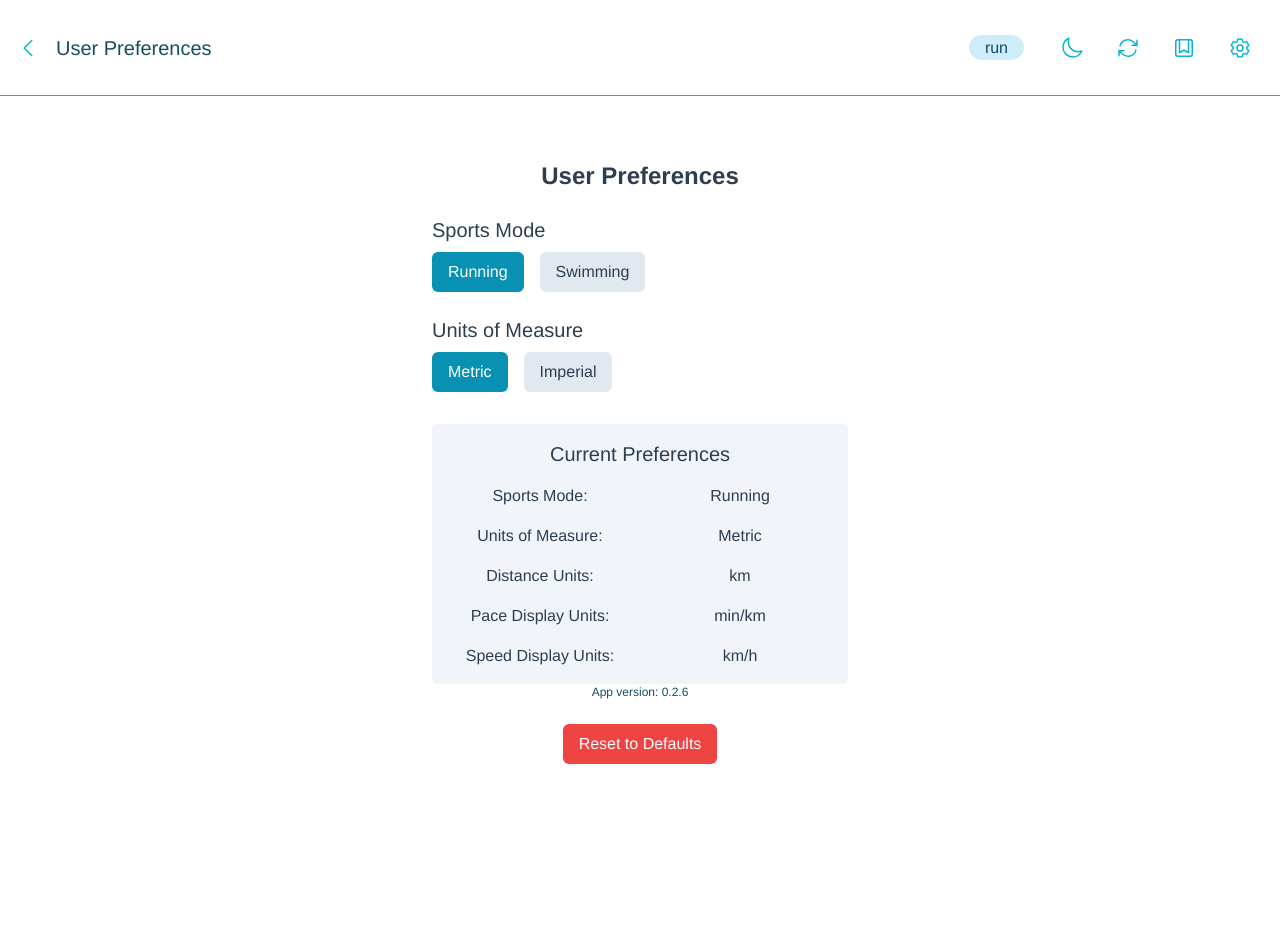
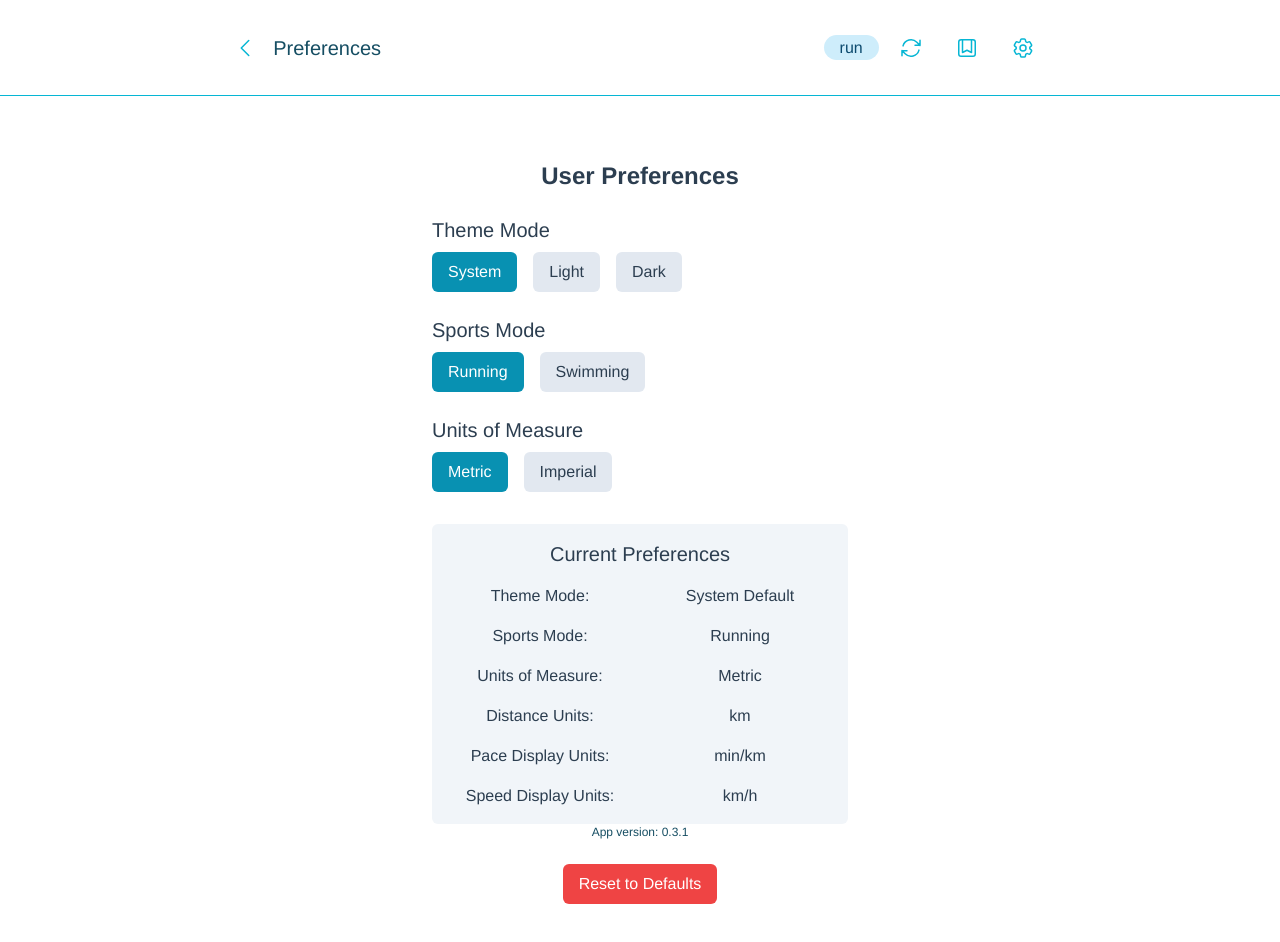
Before and after one commit to petrfaitl/pace-calculator-v2, a Vue app: page /preferences in a window 1280 px wide. Shown: the top 942 px of the page. Built offline with nearby package versions, Linux system fonts and the light colour scheme.

Commit message:
Chnages how time picker behaves

```diff
--- a/package.json
+++ b/package.json
@@ -1,6 +1,6 @@
 {
   "name": "pace-converter",
-  "version": "0.2.6",
+  "version": "0.3.1",
   "private": true,
   "scripts": {
     "dev": "vite",
--- a/src/App.vue
+++ b/src/App.vue
@@ -3,11 +3,55 @@
 </template>
 
 <script>
+import { UserPreferencesService } from "@/services/UserPreferencesService";
+
 export default {
   mounted() {
     document.title = "Pace Converter";
     document.description =
-      "Pace calculator and conversion app. Get running pace for common running distances. 400m, 800m, 1500m, 5k, 10k, half marathon, marathon and others.";
+      "A must-have tool for runners and swimmers! Effortlessly calculate and convert paces for popular distances. Supports running and swimming paces for distances like 100m, 400m, 800m, 5k, marathon, and more. Choose between metric and imperial units, and customize pace calculations for min/km, min/mile, min/100m, and min/100yds.";
+
+    // Initialize theme based on user preferences
+    this.initializeTheme();
+  },
+  methods: {
+    initializeTheme() {
+      // Load user preferences
+      const userPreferences = UserPreferencesService.loadPreferences();
+      const themeMode = userPreferences.themeMode || "system";
+
+      // Apply theme based on preferences
+      this.applyTheme(themeMode);
+
+      // Add event listener for system theme changes if using system preference
+      if (themeMode === "system") {
+        window
+          .matchMedia("(prefers-color-scheme: dark)")
+          .addEventListener("change", (evt) => {
+            if (userPreferences.themeMode === "system") {
+              if (evt.matches) {
+                document.documentElement.classList.add("dark");
+              } else {
+                document.documentElement.classList.remove("dark");
+              }
+            }
+          });
+      }
+    },
+    applyTheme(mode) {
+      if (mode === "system") {
+        // Check system preference
+        if (window.matchMedia("(prefers-color-scheme: dark)").matches) {
+          document.documentElement.classList.add("dark");
+        } else {
+          document.documentElement.classList.remove("dark");
+        }
+      } else if (mode === "dark") {
+        document.documentElement.classList.add("dark");
+      } else {
+        document.documentElement.classList.remove("dark");
+      }
+    },
   },
 };
 </script>
--- a/src/components/CustomTimePicker.vue
+++ b/src/components/CustomTimePicker.vue
@@ -7,38 +7,41 @@
       {{ label }}
     </label>
     <div class="flex items-center gap-2">
+      <!-- Hours Input -->
       <input
         ref="inputHours"
-        :value="time.hours"
+        v-model="time.hours"
         type="number"
         :id="id"
         placeholder="HH"
         class="time-input"
         min="0"
         max="23"
-        @input="updateTime"
+        @blur="handleBlur('hours')"
       />
       <span class="text-cyan-900 dark:text-cyan-50">:</span>
+      <!-- Minutes Input -->
       <input
         ref="inputMinutes"
-        :value="time.minutes"
+        v-model="time.minutes"
         type="number"
         placeholder="MM"
         class="time-input"
         min="0"
         max="59"
-        @input="updateTime"
+        @blur="handleBlur('minutes')"
       />
       <span class="text-cyan-900 dark:text-cyan-50">:</span>
+      <!-- Seconds Input -->
       <input
         ref="inputSeconds"
-        :value="time.seconds"
+        v-model="time.seconds"
         type="number"
         placeholder="SS"
         class="time-input"
         min="0"
         max="59"
-        @input="updateTime"
+        @blur="handleBlur('seconds')"
       />
     </div>
   </div>
@@ -48,56 +51,61 @@
 import { ref, toRefs, watch } from "vue";
 
 // Props for the component
-const props = defineProps(["label", "modelValue", "id"]);
+const props = defineProps({
+  label: String,
+  modelValue: String,
+  id: String,
+});
 const { modelValue } = toRefs(props);
 
 const emit = defineEmits(["update:modelValue"]);
 
 // Local state to manage time
 const time = ref({
-  hours: "00",
-  minutes: "00",
-  seconds: "00",
+  hours: "",
+  minutes: "",
+  seconds: "",
 });
 
-const inputHours = ref();
-const inputMinutes = ref();
-const inputSeconds = ref();
-
-// Update time from modelValue on load
-
-if (modelValue.value) {
-  const [hours, minutes, seconds] = modelValue.value
-    .split(":")
-    .map((val) => val.padStart(2, "0"));
-  time.value = { hours, minutes, seconds };
+// Initialize time values from modelValue
+if (modelValue.value && modelValue.value !== "00:00:00") {
+  const [hours, minutes, seconds] = modelValue.value.split(":");
+  time.value = {
+    hours: hours !== "00" ? hours : "",
+    minutes: minutes !== "00" ? minutes : "",
+    seconds: seconds !== "00" ? seconds : "",
+  };
 }
 
-// Step 2: Watch for changes to `modelValue` and update `time`
+// Watch for changes to `modelValue` and update local state accordingly
 watch(modelValue, (newValue) => {
   if (newValue) {
-    const [hours, minutes, seconds] = newValue
-      .split(":")
-      .map((val) => val.padStart(2, "0"));
-    time.value = { hours, minutes, seconds }; // Update local state
+    const [hours, minutes, seconds] = newValue.split(":");
+    time.value = {
+      hours: hours !== "00" ? hours : "",
+      minutes: minutes !== "00" ? minutes : "",
+      seconds: seconds !== "00" ? seconds : "",
+    };
   }
 });
 
-// Emit updated time upwards
-function updateTime() {
-  time.value.hours = inputHours.value.value;
-  time.value.minutes = inputMinutes.value.value;
-  time.value.seconds = inputSeconds.value.value;
-  const { hours, minutes, seconds } = time.value;
+// Emit the formatted time value upwards
+function emitFormattedTime() {
+  const formattedTime = `${time.value.hours.padStart(2, "0") || "00"}:${
+    time.value.minutes.padStart(2, "0") || "00"
+  }:${time.value.seconds.padStart(2, "0") || "00"}`;
+  emit("update:modelValue", formattedTime);
+}
 
-  // Format: HH:MM:SS
-  const formattedTime = `${hours.padStart(2, "0")}:${minutes.padStart(
-    2,
-    "0"
-  )}:${seconds.padStart(2, "0")}`;
-  emit("update:modelValue", formattedTime);
-  // emit("update:movingTime", formattedTime);
-  // console.log(formattedTime);
+// Handle formatting and emitting on blur
+function handleBlur(field) {
+  if (time.value[field]) {
+    // Format the field to ensure it has two digits
+    time.value[field] = String(time.value[field]).padStart(2, "0");
+  }
+
+  // Emit the formatted time after processing
+  emitFormattedTime();
 }
 </script>
 
--- a/src/components/MainNav.vue
+++ b/src/components/MainNav.vue
@@ -1,6 +1,6 @@
 <template>
   <nav
-    class="relative w-full z-20 flex justify-between md:px-4 items-center h-24 border-b border-cyan-500 dark:border-cyan-300 bg-white dark:bg-slate-900/50"
+    class="relative w-full z-20 flex justify-around md:px-4 items-center h-24 border-b border-cyan-500 dark:border-cyan-300 bg-white dark:bg-slate-900/50"
     @click.self="closeBookmarks()"
   >
     <div class="flex items-center">
@@ -41,7 +41,7 @@
     </div>
 
     <div class="flex justify-around items-center md:gap-2">
-      <div class="mr-4">
+      <div class="">
         <button
           class="rounded-2xl transition"
           @click="store.toggleActivitySportsMode"
@@ -60,34 +60,6 @@
           >
         </button>
       </div>
-      <button
-        class="nav-btn"
-        id="dark-btn"
-        @click="toggleDarkMode"
-        aria-label="Dark mode switcher"
-      >
-        <!-- Icon Sun -->
-        <SunIcon
-          id="icon-sun"
-          class="h-6 w-6 mx-auto text-amber-500"
-          fill="none"
-          viewBox="0 0 24 24"
-          stroke="currentColor"
-          stroke-width="2"
-          v-if="darkMode === 'dark'"
-        />
-
-        <!-- icon moon -->
-        <MoonIcon
-          id="icon-moon"
-          class="h-6 w-6 mx-auto nav-icon"
-          fill="none"
-          viewBox="0 0 24 24"
-          stroke="currentColor"
-          stroke-width="2"
-          v-else-if="darkMode === 'light'"
-        />
-      </button>
 
       <!--      Reset Calculations-->
       <button class="nav-btn group" @click="reset()" aria-label="Reset values">
@@ -144,9 +116,7 @@
 <script setup>
 /* eslint-disable */
 import { useActivityStore } from "@/store/store";
-import { computed, onBeforeMount, onMounted, ref } from "vue";
-import { SunIcon } from "@heroicons/vue/24/outline";
-import { MoonIcon } from "@heroicons/vue/24/outline";
+import { computed, onBeforeMount, ref } from "vue";
 import { BookmarkSquareIcon } from "@heroicons/vue/24/outline";
 import { ChevronLeftIcon } from "@heroicons/vue/24/outline";
 import { ArrowPathIcon } from "@heroicons/vue/24/outline";
@@ -162,7 +132,6 @@ const route = useRoute();
 
 defineExpose({ closeBookmarks });
 
-const darkMode = ref("light");
 const bookmarksVisible = ref(false);
 const { activity, userPreferences } = storeToRefs(store);
 
@@ -179,22 +148,6 @@ const getActivitySportsMode = computed(() => {
 })
 
 
-const toggleDarkMode = () => {
-
-  darkMode.value = darkMode.value === "light" ? "dark" : "light";
-
-  setTheme(darkMode.value);
-};
-
-const setTheme = (mode = "light") => {
-  if (!mode || mode === "dark") {
-    document.documentElement.classList.add("dark");
-    darkMode.value = "dark";
-  } else {
-    document.documentElement.classList.remove("dark");
-    darkMode.value = "light";
-  }
-};
 
 const reset = () => {
   store.initActivity();
@@ -221,26 +174,6 @@ onBeforeMount(() => {
   store.loadBookmarks();
 });
 
-onMounted(() => {
-  // On page load or when changing themes, best to add inline in `head` to avoid FOUC
-  if (window.matchMedia("(prefers-color-scheme: dark)").matches) {
-    setTheme("dark");
-    darkMode.value = "dark";
-  } else {
-    setTheme();
-  }
-
-  window.matchMedia("(prefers-color-scheme: dark)").addEventListener(
-    "change",
-    function (evt) {
-      if (!evt.matches) {
-        setTheme();
-      } else {
-        setTheme("dark");
-      }
-    }.bind(this)
-  );
-});
 </script>
 
 
--- a/src/router/index.js
+++ b/src/router/index.js
@@ -43,7 +43,7 @@ const routes = [
         name: "PreferencesView",
         component: () => import("@/views/PreferencesView.vue"),
         meta: {
-          title: "User Preferences",
+          title: "Preferences",
         },
         beforeEnter: () => {
           const store = useActivityStore();
--- a/src/services/UserPreferencesService.js
+++ b/src/services/UserPreferencesService.js
@@ -15,6 +15,7 @@ export const UserPreferencesService = {
     distanceUnits: SportsConfiguration.run.baseDistanceUnit,
     paceDisplayUnits: SportsConfiguration.run.defaultPaceDisplayUnits,
     speedDisplayUnits: SportsConfiguration.run.speedDisplayUnits[0].value,
+    themeMode: "system", // Can be "system", "light", or "dark"
   },
 
   /**
--- a/src/views/PreferencesView.vue
+++ b/src/views/PreferencesView.vue
@@ -1,6 +1,48 @@
 <template>
   <section class="mt-4 md:mt-8 p-8 md:w-1/2">
     <h1 class="text-2xl font-bold mb-6 dark:text-slate-50">User Preferences</h1>
+
+    <!-- Theme Mode -->
+    <div class="mb-6">
+      <h2 class="text-xl font-medium mb-2 dark:text-slate-50 text-left">
+        Theme Mode
+      </h2>
+      <div class="flex gap-4">
+        <button
+          @click="setThemeMode('system')"
+          :class="[
+            'px-4 py-2 rounded-md',
+            userPreferences.themeMode === 'system'
+              ? 'bg-cyan-600 text-white'
+              : 'bg-slate-200 dark:bg-slate-700 dark:text-slate-200',
+          ]"
+        >
+          System
+        </button>
+        <button
+          @click="setThemeMode('light')"
+          :class="[
+            'px-4 py-2 rounded-md',
+            userPreferences.themeMode === 'light'
+              ? 'bg-cyan-600 text-white'
+              : 'bg-slate-200 dark:bg-slate-700 dark:text-slate-200',
+          ]"
+        >
+          Light
+        </button>
+        <button
+          @click="setThemeMode('dark')"
+          :class="[
+            'px-4 py-2 rounded-md',
+            userPreferences.themeMode === 'dark'
+              ? 'bg-cyan-600 text-white'
+              : 'bg-slate-200 dark:bg-slate-700 dark:text-slate-200',
+          ]"
+        >
+          Dark
+        </button>
+      </div>
+    </div>
 
     <!-- Sports Mode -->
     <div class="mb-6">
@@ -70,6 +112,11 @@
         Current Preferences
       </h2>
       <div class="grid grid-cols-2 gap-4">
+        <div class="dark:text-slate-300">Theme Mode:</div>
+        <div class="font-medium dark:text-slate-50">
+          {{ getThemeModeDisplay }}
+        </div>
+
         <div class="dark:text-slate-300">Sports Mode:</div>
         <div class="font-medium dark:text-slate-50">
           {{ getSportsModeDisplay }}
@@ -113,15 +160,29 @@
 </template>
 
 <script setup>
-import { computed } from "vue";
+import { computed, onMounted } from "vue";
 import { useActivityStore } from "@/store/store";
 import { storeToRefs } from "pinia";
 import { UserPreferencesService } from "@/services/UserPreferencesService";
+import { SunIcon, MoonIcon } from "@heroicons/vue/24/outline";
 
 const store = useActivityStore();
 const { userPreferences, appVersion } = storeToRefs(store);
 
 // Computed properties for display values
+const getThemeModeDisplay = computed(() => {
+  switch (userPreferences.value.themeMode) {
+    case "system":
+      return "System Default";
+    case "light":
+      return "Light";
+    case "dark":
+      return "Dark";
+    default:
+      return "System Default";
+  }
+});
+
 const getSportsModeDisplay = computed(() => {
   return userPreferences.value.sportsMode === "run" ? "Running" : "Swimming";
 });
@@ -163,8 +224,56 @@ const setUnitsOfMeasure = (unitsOfMeasure) => {
   store.updateUserPreferences(updatedPreferences);
 };
 
+const setThemeMode = (mode) => {
+  // Update user preferences with the new theme mode
+  store.updateUserPreferences({ themeMode: mode });
+
+  // Apply the selected theme
+  applyTheme(mode);
+};
+
+const applyTheme = (mode) => {
+  if (mode === "system") {
+    // Check system preference
+    if (window.matchMedia("(prefers-color-scheme: dark)").matches) {
+      document.documentElement.classList.add("dark");
+    } else {
+      document.documentElement.classList.remove("dark");
+    }
+  } else if (mode === "dark") {
+    document.documentElement.classList.add("dark");
+  } else {
+    document.documentElement.classList.remove("dark");
+  }
+};
+
 const resetToDefaults = () => {
   // Reset to default preferences
   store.updateUserPreferences(UserPreferencesService.defaultPreferences);
+
+  // Apply the default theme
+  applyTheme(UserPreferencesService.defaultPreferences.themeMode);
 };
+
+// Initialize theme based on user preferences when component mounts
+onMounted(() => {
+  // Apply the theme from user preferences
+  applyTheme(userPreferences.value.themeMode);
+
+  // Add event listener for system theme changes if using system preference
+  if (userPreferences.value.themeMode === "system") {
+    window.matchMedia("(prefers-color-scheme: dark)").addEventListener(
+      "change",
+      function (evt) {
+        if (userPreferences.value.themeMode === "system") {
+          if (evt.matches) {
+            document.documentElement.classList.add("dark");
+          } else {
+            document.documentElement.classList.remove("dark");
+          }
+        }
+      }
+    );
+  }
+});
 </script>
```
